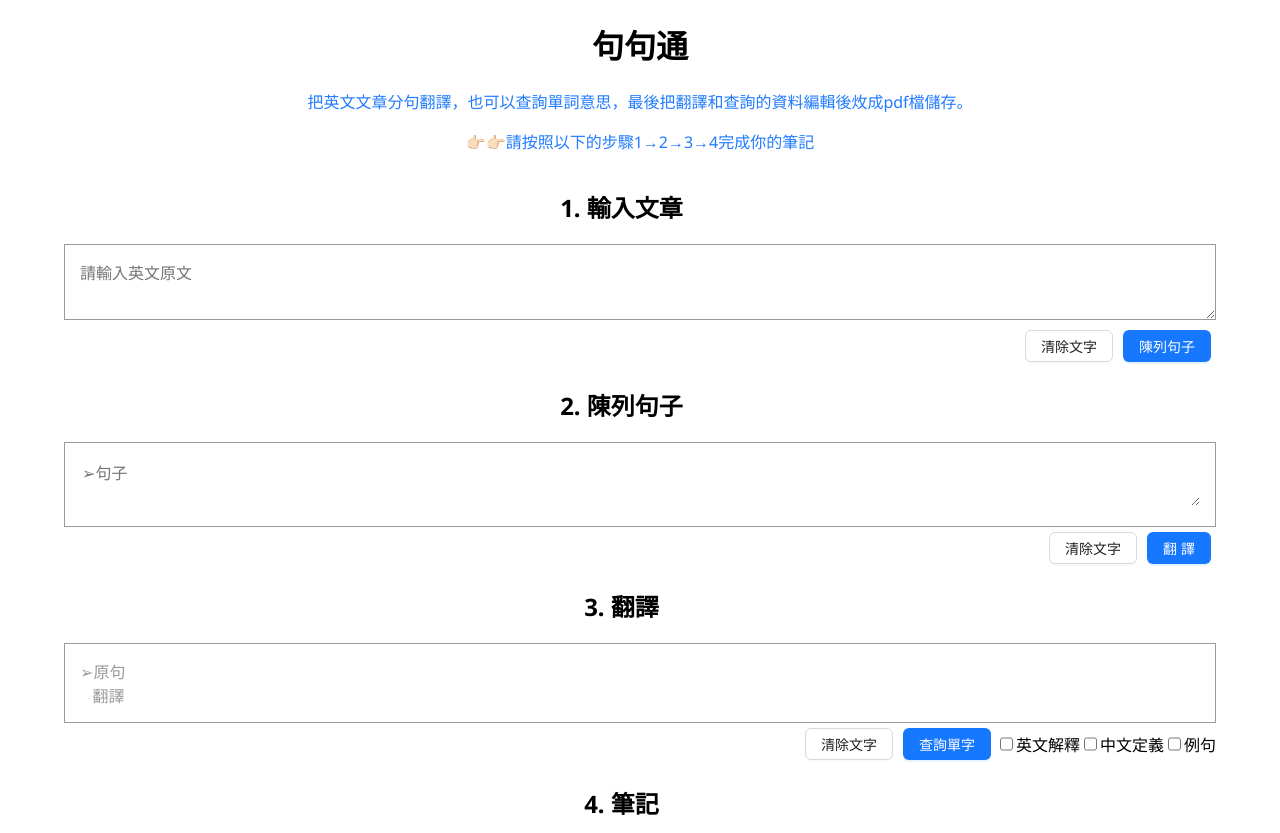
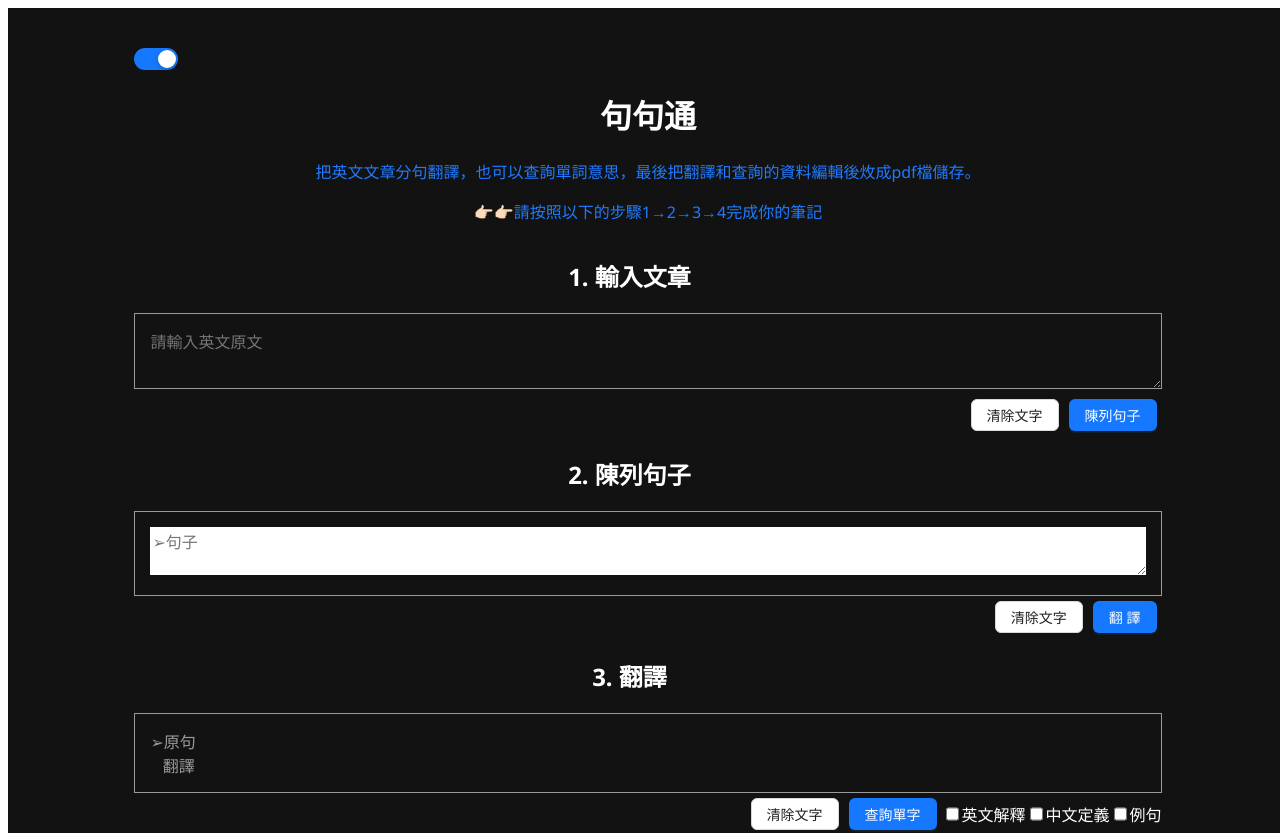
Before and after one commit to LisaMandarin/LearnEnglish, a React (Vite) app: page / in a window 1280 px wide. Shown: the top 833 px of the page. Built offline with nearby package versions, Linux system fonts and the light colour scheme; some icons are missing.

Commit message:
darkMode switch 50% done

```diff
--- a/src/App.css
+++ b/src/App.css
@@ -16,8 +16,14 @@
 }
 
 /* basic frame */
+.dark-mode {
+  background-color: #121212;
+  color: white;
+}
+
 #root > div {
-    width: 90vw;
+    width: 100vw;
+    padding: 3% 10%;
     font-family: var(--en-font), var(--tc-font);
     margin: 0 auto;
 }
@@ -96,7 +102,6 @@ section > div:last-child button {
     "space translation-text";
 }
 .original-text {
-  color: black;
   grid-area: original-text;
 }
 .translation-text {
--- a/src/App.jsx
+++ b/src/App.jsx
@@ -1,3 +1,4 @@
+import { Switch } from 'antd'
 import { useEffect, useRef, useState } from 'react'
 import './App.css'
 import { ArticleSection } from './components/ArticleSection'
@@ -15,10 +16,15 @@ export default function App() {
   const [ translationLoading, setTranslationLoading ] = useState(false)
   const [ notesError, setNotesError ] = useState(null)
   const [ notesLoading, setNotesLoading ] = useState(false)
+  const [ darkMode, setDarkMode ] = useState(true)
 
+  const onChange = checked => {
+    setDarkMode(checked)
+  }
   return (
-    <div>
+    <div className={ darkMode ? 'dark-mode' : ''}>
       <header>
+        <Switch defaultChecked onChange={onChange}/>
         <h1>句句通</h1>
         <p>把英文文章分句翻譯，也可以查詢單詞意思，最後把翻譯和查詢的資料編輯後炇成pdf檔儲存。</p>
         <p>👉🏻👉🏻請按照以下的步驟1→2→3→4完成你的筆記</p>
@@ -27,7 +33,8 @@ export default function App() {
         <ArticleSection
           article={article}
           setArticle={setArticle}
-          setSentences={setSentences} />
+          setSentences={setSentences}
+          darkMode={darkMode} />
         <SentencesSection
           sentences={sentences}
           setSentences={setSentences}
--- a/src/components/ArticleSection.jsx
+++ b/src/components/ArticleSection.jsx
@@ -3,7 +3,7 @@ import { Button } from 'antd'
 import HintJSON from '../data/hint.json'
 import { useState } from 'react'
 
-export function ArticleSection({article, setArticle, setSentences}) {
+export function ArticleSection({article, setArticle, setSentences, darkMode}) {
     const [ showHint, setShowHint ] = useState(false)
 
     const clearArticle = () => {
@@ -41,7 +41,7 @@ export function ArticleSection({article, setArticle, setSentences}) {
                 </ul>
             )}
             <textarea
-                className='renderingWindow'
+                className={ darkMode ? 'dark-mode renderingWindow' : 'renderingWindow'}
                 placeholder='請輸入英文原文'
                 value={article}
                 onChange={e => setArticle(e.target.value)}
```
